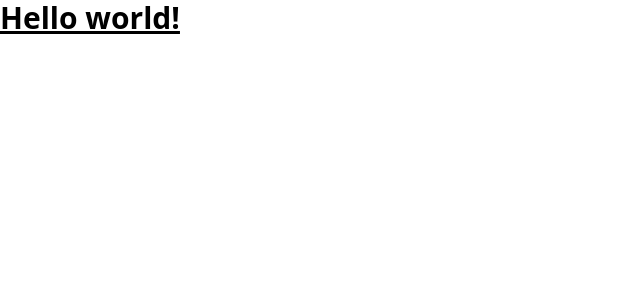
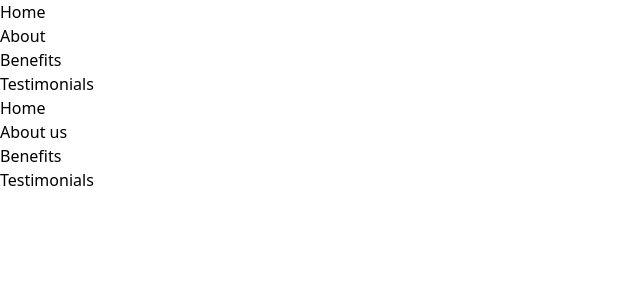
Before and after one commit to zaki-ramadhan/belajar_linked_in, a React (Vite) app: page / in a window 1280 px wide. Shown: the top 300 px of the page, without its empty margins (0-640 px from the left). Built offline with nearby package versions, Linux system fonts and the light colour scheme.

Commit message:
feat: add components and sections

```diff
--- a/src/App.jsx
+++ b/src/App.jsx
@@ -1,9 +1,19 @@
+import Home from './sections/Home.jsx';
+import About from './sections/About.jsx';
+import Testimonials from './sections/Testimonials.jsx';
+import Benefits from './sections/Benefits.jsx';
+import Navbar from './components/Navbar';
+
 const App = () => {
   return (
     <>
-      <h1 class="text-3xl font-bold underline">
-        Hello world!
-      </h1>
+    <Navbar/>
+    <main>
+      <Home />
+      <About />
+      <Benefits />
+      <Testimonials />
+    </main>
     </>
   )
 }
--- /dev/null
+++ b/src/components/BenefitCard.jsx
@@ -0,0 +1,9 @@
+const BenefitCard = () => {
+  return (
+    <div>
+
+    </div>
+  )
+}
+
+export default BenefitCard
--- /dev/null
+++ b/src/components/CTABtn.jsx
@@ -0,0 +1,9 @@
+const CTABtn = () => {
+  return (
+    <button>
+
+    </button>
+  )
+}
+
+export default CTABtn
--- /dev/null
+++ b/src/components/FeedbackCard.jsx
@@ -0,0 +1,9 @@
+const FeedbackCard = () => {
+  return (
+    <div>
+
+    </div>
+  )
+}
+
+export default FeedbackCard
--- /dev/null
+++ b/src/components/Navbar.jsx
@@ -0,0 +1,18 @@
+const Navbar = () => {
+    return (
+        <header>
+            <span className="logo"></span>
+            <nav>
+                <ul>
+                    <li>Home</li>
+                    <li>About</li>
+                    <li>Benefits</li>
+                    <li>Testimonials</li>
+                </ul>
+            </nav>
+            <span className="cta-btn"></span>
+        </header>
+    )
+}
+
+export default Navbar
--- /dev/null
+++ b/src/sections/About.jsx
@@ -0,0 +1,9 @@
+const About = () => {
+  return (
+    <section>
+      About us
+    </section>
+  )
+}
+
+export default About
--- /dev/null
+++ b/src/sections/Benefits.jsx
@@ -0,0 +1,9 @@
+const Benefits = () => {
+  return (
+    <section>
+      Benefits
+    </section>
+  )
+}
+
+export default Benefits
--- /dev/null
+++ b/src/sections/CallToAction.jsx
@@ -0,0 +1,9 @@
+const CallToAction = () => {
+  return (
+    <section>
+      CallToAction
+    </section>
+  )
+}
+
+export default CallToAction
--- /dev/null
+++ b/src/sections/Home.jsx
@@ -0,0 +1,9 @@
+const Home = () => {
+  return (
+    <section>
+      Home
+    </section>
+  )
+}
+
+export default Home
--- /dev/null
+++ b/src/sections/Testimonials.jsx
@@ -0,0 +1,9 @@
+const Testimonials = () => {
+  return (
+    <section>
+      Testimonials
+    </section>
+  )
+}
+
+export default Testimonials
```
Also changed, not shown: src/assets/images/logo belajarLinkedIn - 2.jpg (added), src/assets/images/logo belajarLinkedIn.jpg (added).
